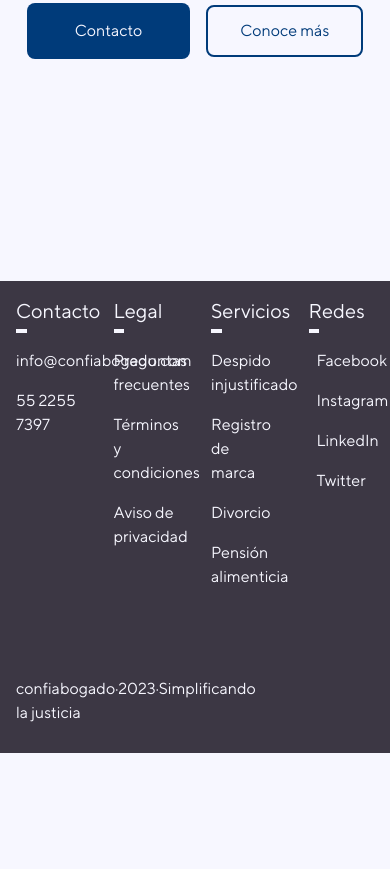
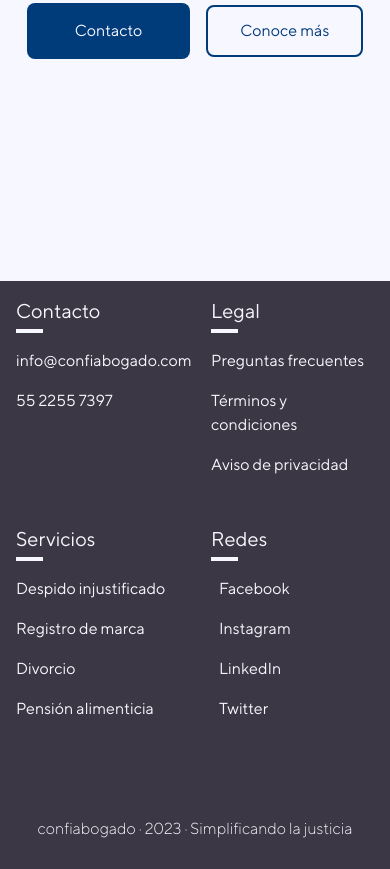
Before and after one commit to BrunoVazquezConfiabogado/confi, an Astro site: page / in a window 390 px wide. Shown: the part 563-1432 px from the top of the page. Before the commit the page ends 1316 px from the top, so only its background shows below. Built offline with nearby package versions, Linux system fonts and the light colour scheme; Astro itself is replaced by a stand-in of ours.

```diff
--- a/src/components/Footer.astro
+++ b/src/components/Footer.astro
@@ -12,7 +12,7 @@
 ---
 
 <div class='flex flex-col bg-jet-1 overflow-x-hidden'>
-	<div class='grid grid-cols-4'>
+	<div class='grid grid-cols-2 lg:grid-cols-4'>
 		<div class='flex flex-col p-4'>
 			<p class='text-xl font-medium text-ghost'>Contacto</p>
 			<hr class='h-1 w-1/6 bg-ghost border-0 mt-1' />
@@ -95,13 +95,13 @@
 			</div>
 		</div>
 	</div>
-	<div class='grid grid-cols-2 mb-3 content-center mt-10'>
-		<div class='p-4'>
-			<p class='text-ghost font-medium'>
-				confiabogado·2023·Simplificando la justicia
+	<div class='grid grid-cols-1 lg:grid-cols-2 mb-3 content-center mt-10'>
+		<div class='p-4 order-2 lg:order-1'>
+			<p class='text-ghost font-light text-center mt-2 lg:mt-0 lg:text-left'>
+				confiabogado · 2023 · Simplificando la justicia
 			</p>
 		</div>
-		<div class='flex flex-row px-4 justify-end gap-x-4'>
+		<div class='flex flex-row px-4 justify-end gap-x-4 order-1 lg:order-2'>
 			<a class='text-ghost flex flex-row gap-x-2'
 				><img
 					src={Visa}
```
